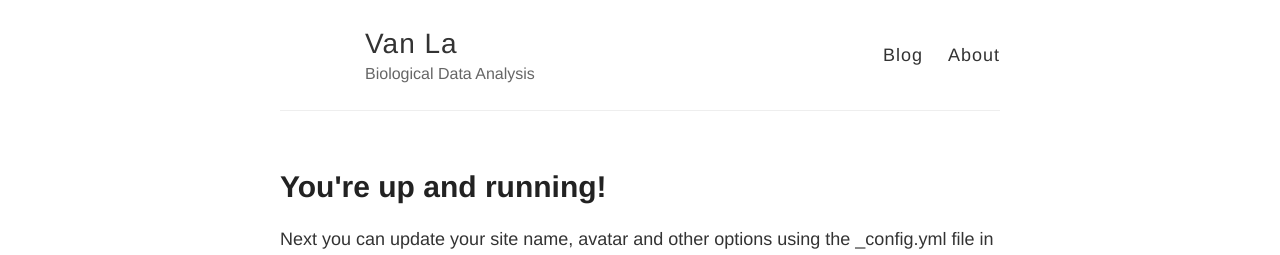
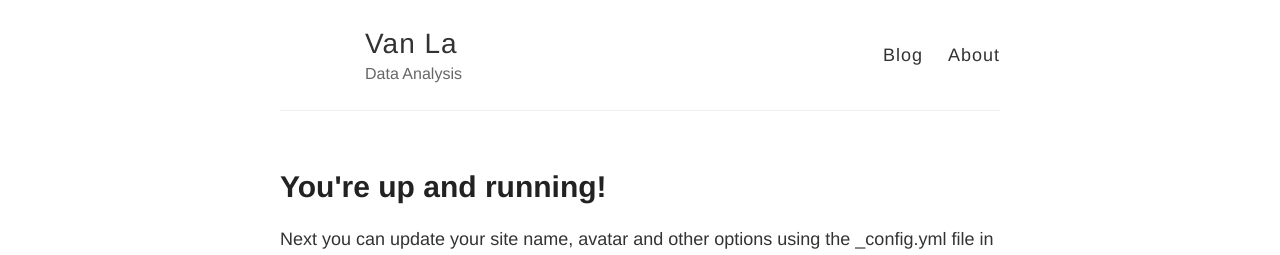
Before and after one commit to vanngocthuyla/Data_Analysis, a Jekyll site: the page built from _posts/2014-3-3-Hello-World.md, in a window 1280 px wide. Shown: the top 255 px of the page. Built offline with Jekyll 4.4.1, drawn with Linux system fonts in a browser that asks for light colours; comment, search, counter and statistics services are not loaded.

Commit message:
Update _config.yml

```diff
--- a/_config.yml
+++ b/_config.yml
@@ -10,7 +10,7 @@ markdown: kramdown
 name: Van La
 
 # Short bio or description (displayed in the header)
-description: Biological Data Analysis
+description: Data Analysis
 
 # URL of your avatar or profile pic (you could use your GitHub profile pic)
 avatar:
@@ -51,7 +51,7 @@ url:
 # (http://yourusername.github.io/repository-name)
 # and NOT your User repository (http://yourusername.github.io)
 # then add in the baseurl here, like this: "/repository-name"
-baseurl: "https://vanngocthuyla.github.io/RNA-Seq_Analysis/"
+baseurl: "https://vanngocthuyla.github.io/Data_Analysis/"
 
 #
 # !! You don't need to change any of the configuration flags below !!
```
